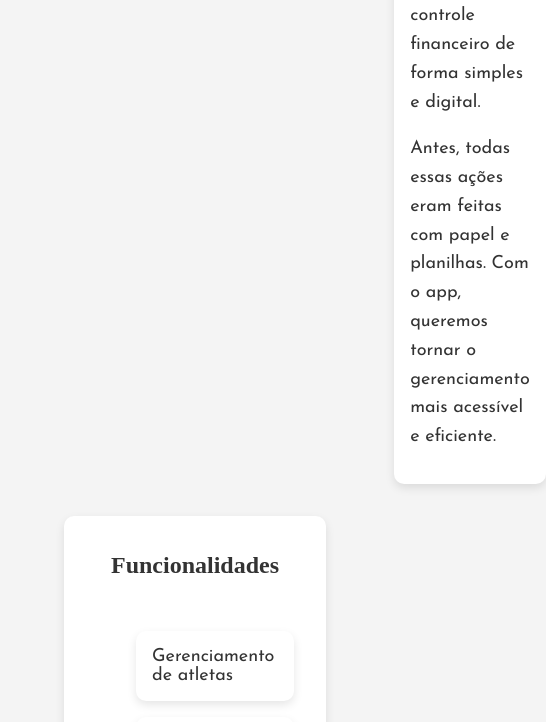
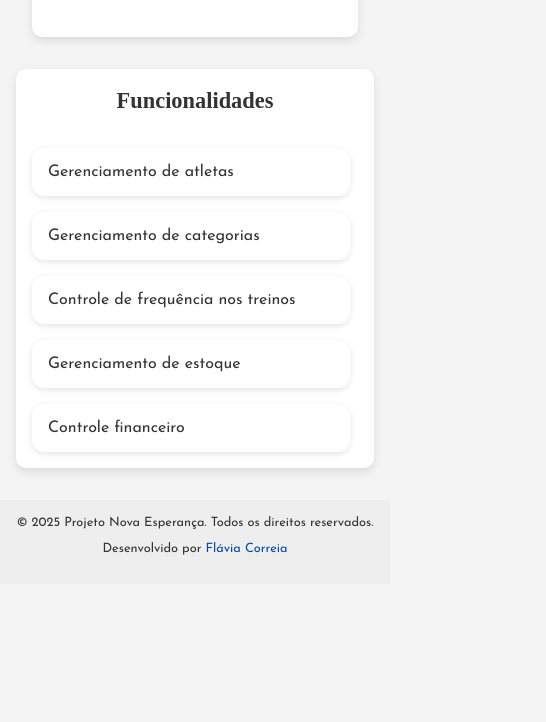
Before and after one commit to efne-managment/site, a plain HTML site: page index.html in a window 390 px wide. Shown: the part 1278-2000 px from the top of the page, 546 px wide, since content can reach past the window. After the commit the page ends 1862 px from the top, so only its background shows below. Drawn offline with Linux system fonts and the light colour scheme; a web font is replaced by a local one.

Commit message:
add media queries

```diff
--- a/styles.css
+++ b/styles.css
@@ -86,12 +86,66 @@ h1, h2, h3, h4, h5, h6 {
       }
     }
 
-    @media (max-width: 600px) {
+    @media (max-width: 768px) {
   header h1 {
     font-size: 2rem;
   }
 
+  main {
+    flex-direction: column;
+    margin: 1rem;
+  }
+
+  main img {
+    width: 100%;
+    max-width: 100%;
+    height: auto;
+    margin-bottom: 1rem;
+  }
+
+  .features {
+    flex-direction: column;
+    margin: 1rem;
+  }
+
+  .features li {
+    flex: 1 1 100%;
+    width: 100%;
+  }
+
   section {
+    padding: 1.5rem;
+    margin: 1rem;
+  }
+}
+@media (max-width: 480px) {
+  .features {
+    flex-direction: column;
+    align-items: center;
+    justify-content: center;
+    margin: 1rem;
+    padding: 0;
+    ul {
+        padding: 0;
+        margin: 0;
+        width: 100%;
+        align-items: center;
+        li {
+            width: 80%;
+            font-size: 1rem;
+            border-radius: 12px;
+            box-shadow: 0 2px 6px rgba(0,0,0,0.1);
+          }
+    }
+  }
+
+  section h2 {
+    text-align: center;
+    font-size: 1.4rem;
+  }
+
+  footer {
+    font-size: 0.8rem;
     padding: 1rem;
   }
 }
```
Lines whose indentation alone changed are shown as unchanged.
